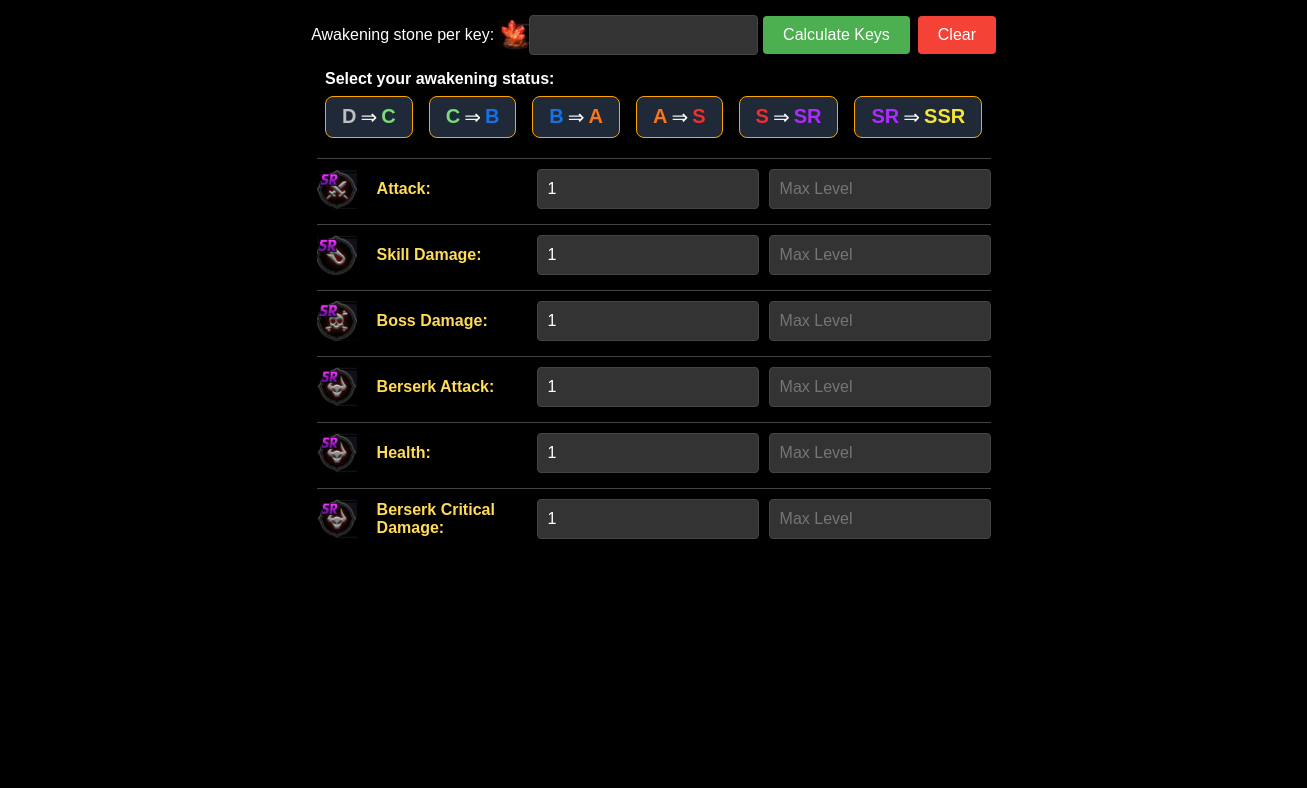
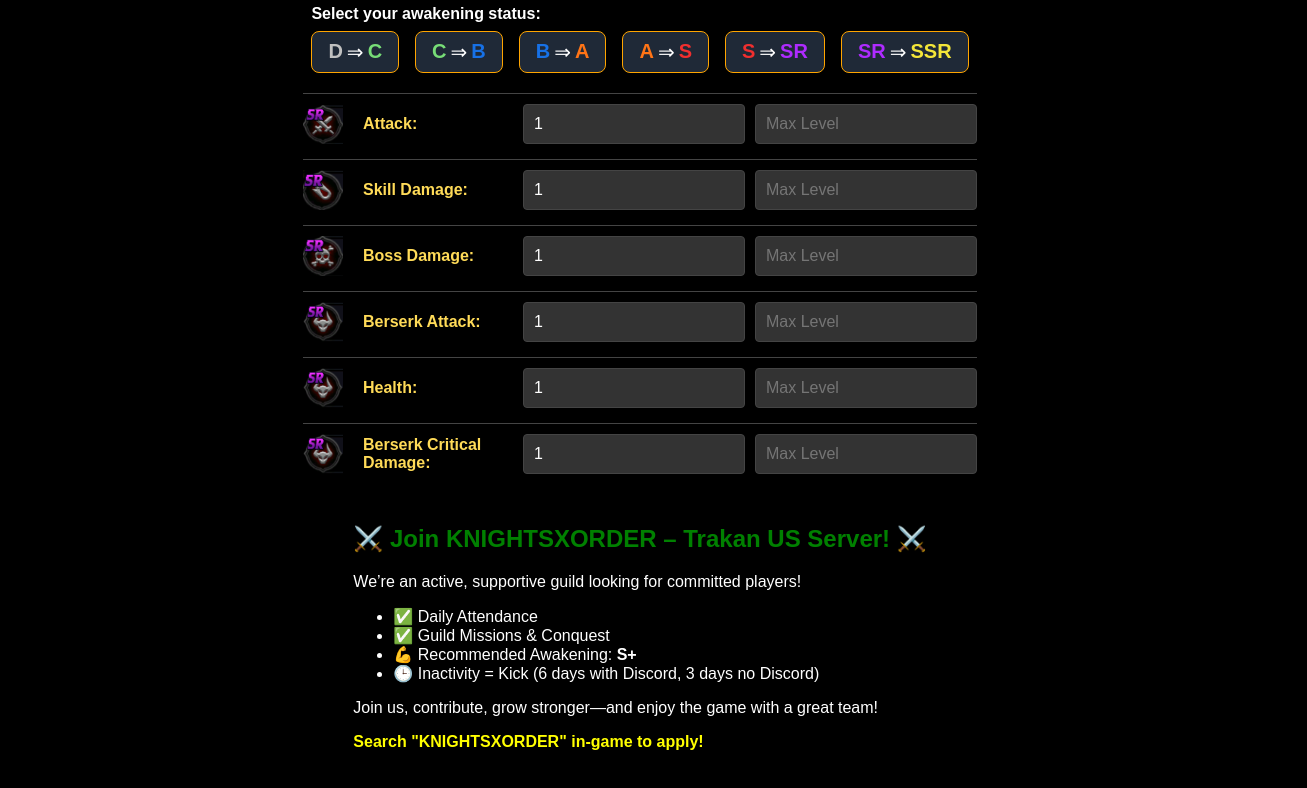
Before and after one commit to PopTudor1/berserker-awakening-calculator, a React (Vite) app: page / in a window 1280 px wide. Shown: the part 184-972 px from the top of the page, 1307 px wide, since content can reach past the window. Before the commit the page ends 824 px from the top, so only its background shows below. Built offline with nearby package versions, Linux system fonts and the light colour scheme.

Commit message:
Main-add recruitment announcement

```diff
--- a/src/berserker-awakening-calculator.css
+++ b/src/berserker-awakening-calculator.css
@@ -1,6 +1,4 @@
 .container {
-  width: 99vw;
-  height: 98vh;
   display: flex;
   flex-direction: column;
   justify-content: center;
--- a/src/berserker-awakening-calculator.tsx
+++ b/src/berserker-awakening-calculator.tsx
@@ -215,7 +215,7 @@
     <div className="container">
       <h1 className="container-title">Dragon Key Calculator</h1>
       <span className="madeBy">
-        ( made by Tudique26 from the KNIGHTSXORDER guild on Trakan server )
+        ( made by Tudique26 from the KNIGHTSXORDER guild on Trakan US server )
       </span>
       <div className="topRow">
         <label className="topLabel">Awakening stone per key:</label>
@@ -309,6 +309,41 @@
           <img src={DragonKeyIcon} alt="Dragon Key" className="icon" />
         </div>
       )}
+
+      <div
+        style={{
+          color: "white",
+          padding: "16px",
+        }}
+      >
+        <h2
+          style={{
+            color: "green",
+          }}
+        >
+          ⚔️ Join KNIGHTSXORDER – Trakan US Server! ⚔️
+        </h2>
+        <p>We’re an active, supportive guild looking for committed players!</p>
+        <ul>
+          <li>✅ Daily Attendance</li>
+          <li>✅ Guild Missions & Conquest</li>
+          <li>
+            💪 Recommended Awakening: <strong>S+</strong>
+          </li>
+          <li>🕒 Inactivity = Kick (6 days with Discord, 3 days no Discord)</li>
+        </ul>
+        <p>
+          Join us, contribute, grow stronger—and enjoy the game with a great
+          team!
+        </p>
+        <p
+          style={{
+            color: "yellow",
+          }}
+        >
+          <strong>Search "KNIGHTSXORDER" in-game to apply!</strong>
+        </p>
+      </div>
     </div>
   );
 }
```
